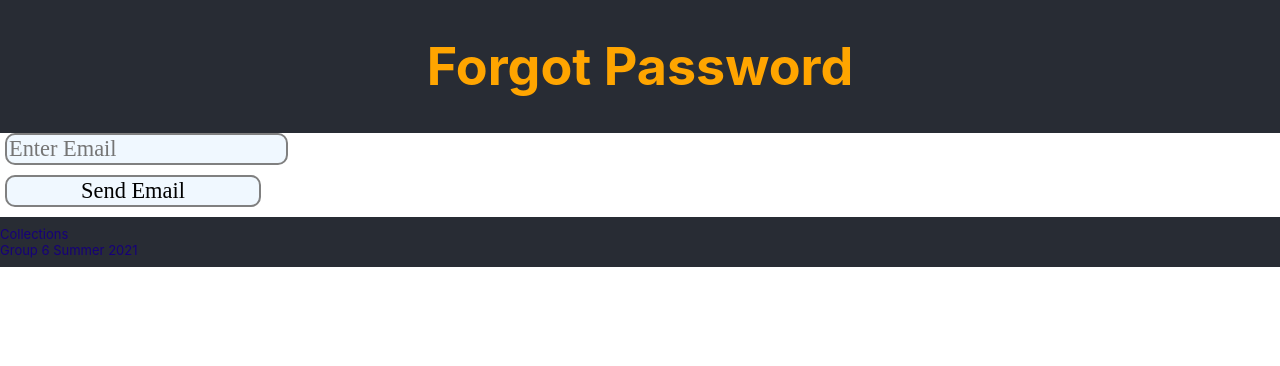
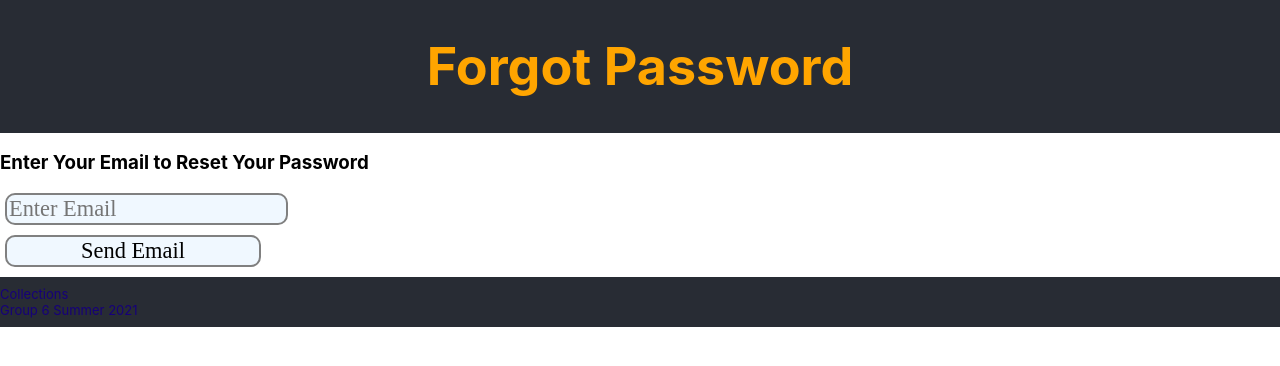
Before and after one commit to MichaelSedlack/Collections, a React (Create React App) app in the folder frontend/: page /forgotpassword in a window 1280 px wide. Shown: the top 366 px of the page. Built offline with nearby package versions, Linux system fonts and the light colour scheme.

Commit message:
added message

```diff
--- a/frontend/src/components/ForgotPassword.js
+++ b/frontend/src/components/ForgotPassword.js
@@ -72,10 +72,11 @@ function ForgotPassword()
 
     return (
         <div id="forgotPasswordDiv">
-            <input type="text" id="email" placeholder="Enter Email" onChange={(e)=> validateEmail(e)} ref={(c) => newEmail = c} />
-            <span id="emailResult" style={{color:emailErrorColor}}>{emailError}</span><br />
-            <input type="submit" id="sendEmailButton" className="buttons" value = "Send Email" onClick={sendEmail} />
-            <span id="emailResult" style={{color:'green'}}>{message}</span>
+          <h3>Enter Your Email to Reset Your Password</h3>
+          <input type="text" id="email" placeholder="Enter Email" onChange={(e)=> validateEmail(e)} ref={(c) => newEmail = c} />
+          <span id="emailResult" style={{color:emailErrorColor}}>{emailError}</span><br />
+          <input type="submit" id="sendEmailButton" className="buttons" value = "Send Email" onClick={sendEmail} />
+          <span id="emailResult" style={{color:'green'}}>{message}</span>
         </div>
     );
 };
```
